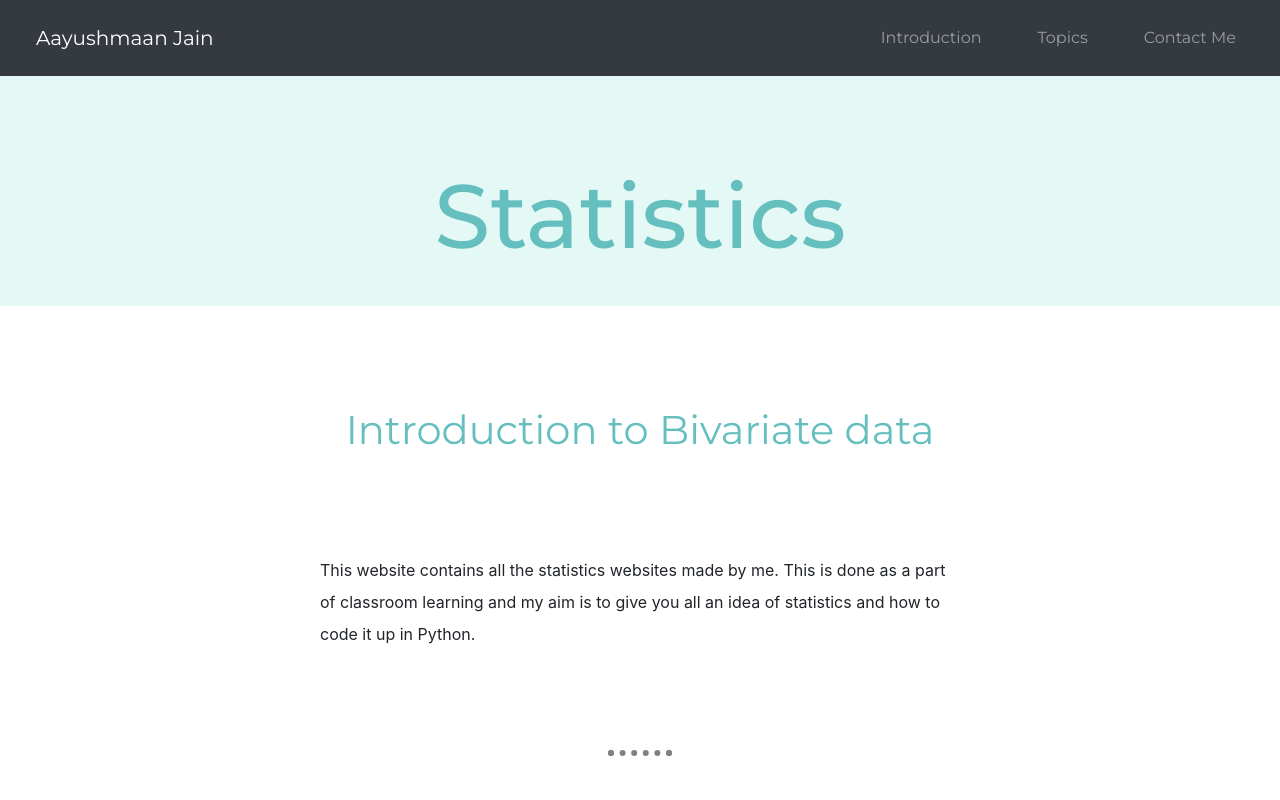
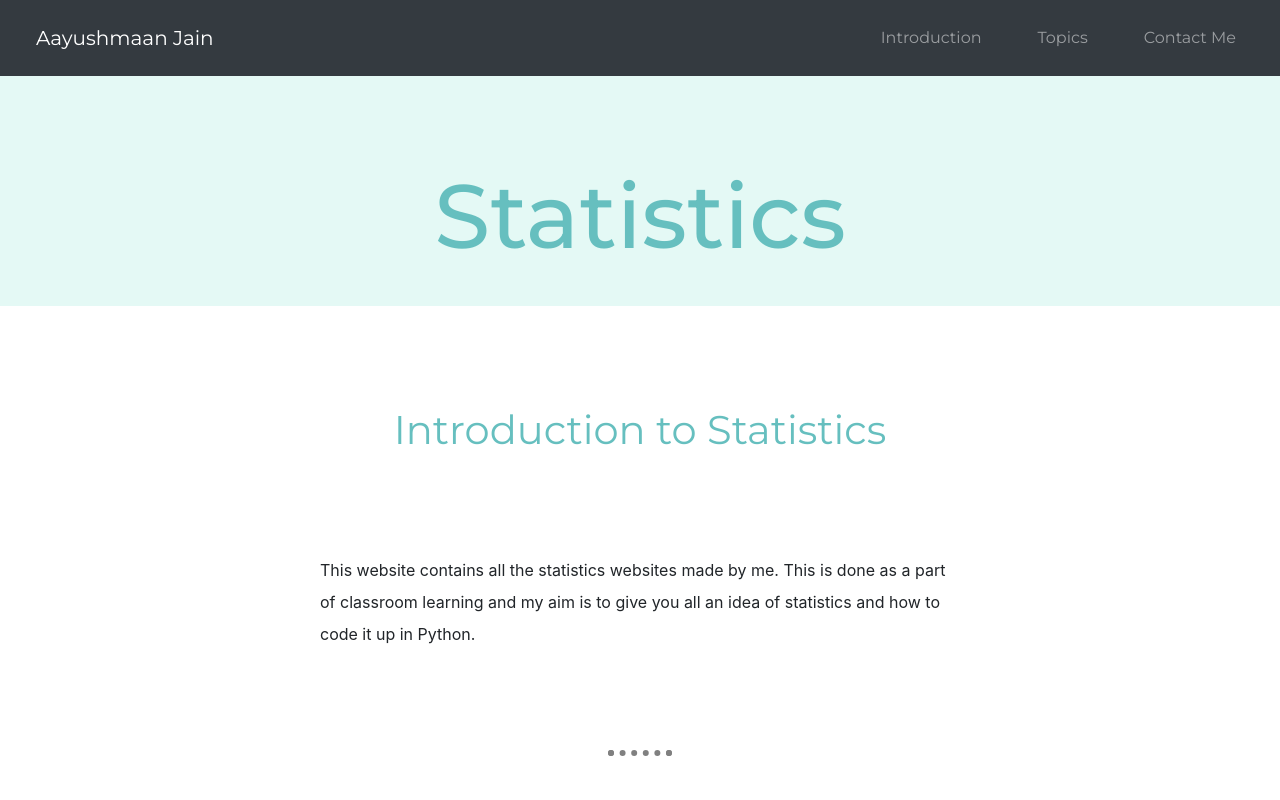
Before and after one commit to aayush1036/statistics, a plain HTML site: page index.html in a window 1280 px wide. Shown: the top 800 px of the page. Drawn offline with nearby package versions, Linux system fonts and the light colour scheme.

Commit message:
Update index.html

```diff
--- a/index.html
+++ b/index.html
@@ -42,8 +42,8 @@
 
     </div>
     <div class="middle-container">
-        <div class="skills" id="Introduction to bivariate data">
-            <h2>Introduction to Bivariate data</h2>
+        <div class="skills" id="Introduction">
+            <h2>Introduction to Statistics</h2>
             <div class="skill-row">
                 <p class="web-description">
                     This website contains all the statistics websites made by me. This is done as a part of classroom learning and my aim is to give you all an idea of statistics and how to code it up in Python.
```
